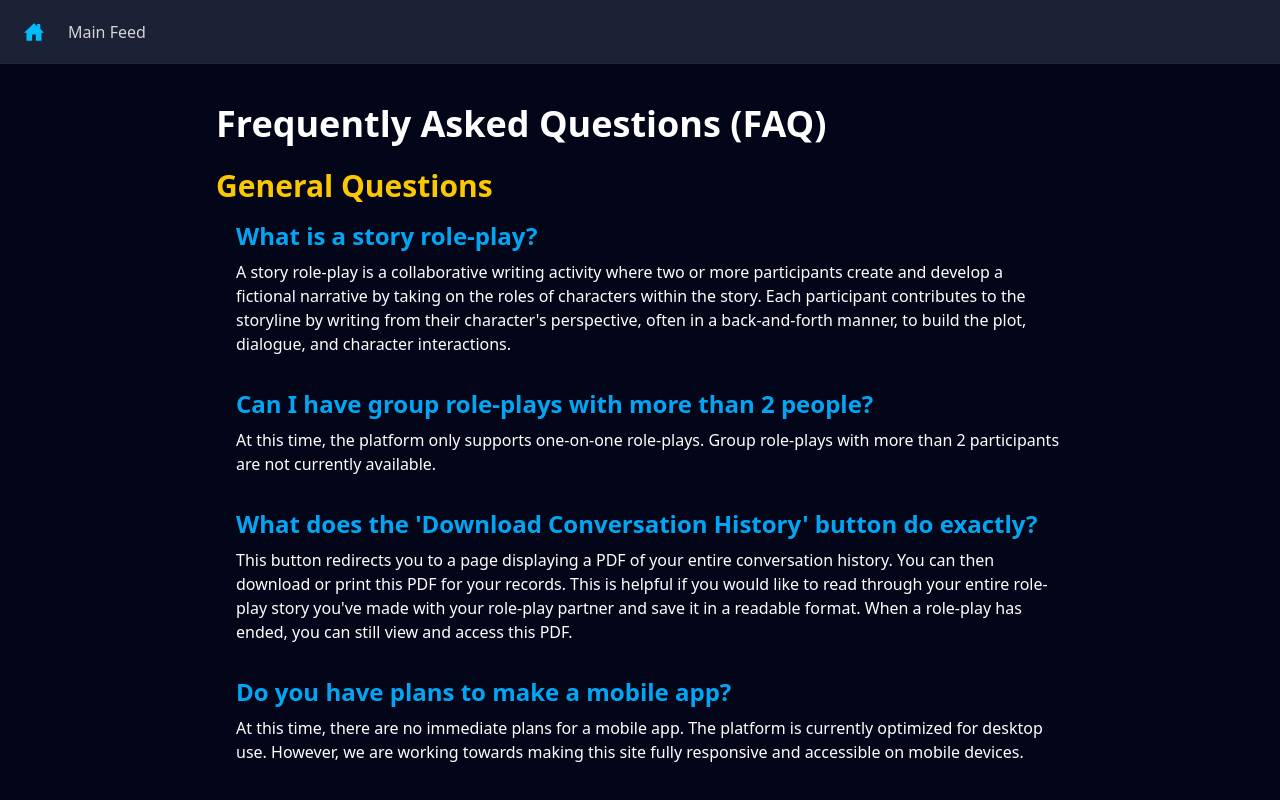
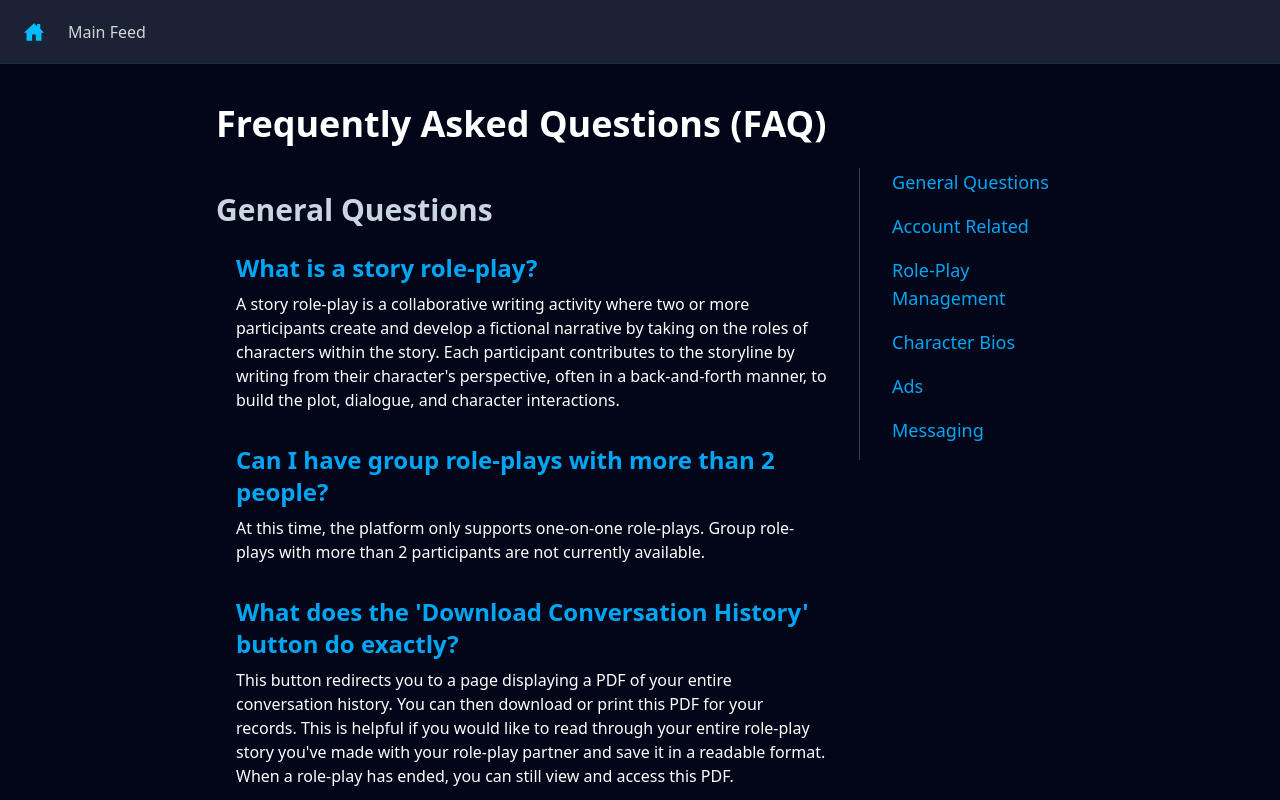
Before and after one commit to Hairum-Qureshi/story-roleplay-app, a React (Vite) app in the folder apps/frontend/: page /faq in a window 1280 px wide. Shown: the top 800 px of the page. Built offline with nearby package versions, Linux system fonts and the light colour scheme; no server answers.

Commit message:
changed header colors and added a side bar so users can easily jump to different sections of the FAQ by clicking a header link

```diff
--- a/apps/frontend/src/pages/FAQ.tsx
+++ b/apps/frontend/src/pages/FAQ.tsx
@@ -1,9 +1,17 @@
-import { useEffect, useRef } from "react";
+import { useEffect, useRef, useState } from "react";
 import { Link } from "react-router-dom";
 import { HashLink } from "react-router-hash-link";
 
 export default function FAQ() {
 	const sectionRef = useRef<HTMLDivElement>(null);
+	const [faqHeaders, setFAQHeaders] = useState<string[]>([
+		"General Questions",
+		"Account Related",
+		"Role-Play Management",
+		"Character Bios",
+		"Ads",
+		"Messaging"
+	]);
 
 	useEffect(() => {
 		const hash = window.location.hash;
@@ -50,7 +58,7 @@ export default function FAQ() {
 					answer: (
 						<p>
 							Please check out{" "}
-							<Link to="/guidelines" className="underline text-yellow-500">
+							<Link to="/guidelines" className="underline text-blue-500">
 								our guidelines
 							</Link>
 						</p>
@@ -229,11 +237,12 @@ export default function FAQ() {
 				<h1 className="text-4xl font-bold mb-6">
 					Frequently Asked Questions (FAQ)
 				</h1>
-				<div className="space-y-12" ref={sectionRef}>
+				<div className="space-y-12 flex" ref={sectionRef}>
+					<div className="w-3/4 mr-8">
 						{faqSections.map(section => (
 							<div key={new Date().getTime() + Math.random() * 1000}>
 								<h2
-								className="text-3xl font-bold mb-4 text-yellow-400"
+									className="text-3xl font-bold my-6 text-slate-300"
 									id={section.title.props.to.substring(1)}
 								>
 									{section.title}
@@ -251,6 +260,20 @@ export default function FAQ() {
 							</div>
 						))}
 					</div>
+					<div className="w-1/4 pl-8 border-l border-slate-700 sticky top-10 h-fit">
+						{faqHeaders.map(header => (
+							<div key={header} className="mb-4">
+								<HashLink
+									smooth
+									to={`#${header.toLowerCase().replace(/\s+/g, "-")}`}
+									className="text-lg text-sky-500 hover:underline"
+								>
+									{header}
+								</HashLink>
+							</div>
+						))}
+					</div>
+				</div>
 			</div>
 		</div>
 	);
```
Lines whose indentation alone changed are shown as unchanged.
